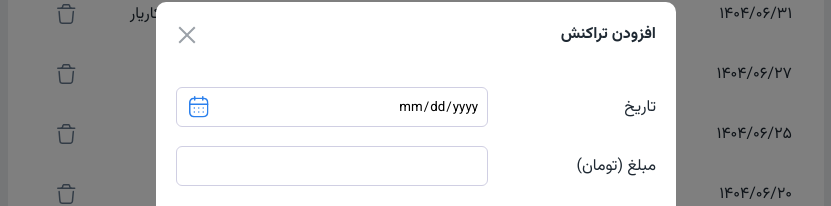
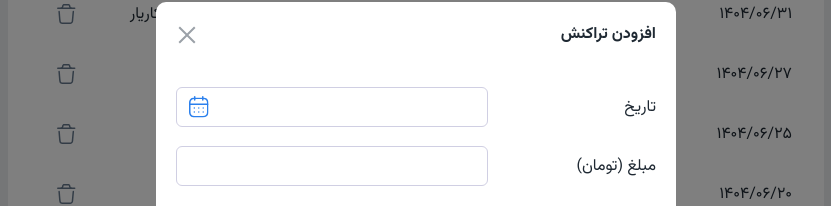
Before and after one commit to fardin-farrokhzad/Expence-Tracker, a React (Vite) app: page / in a window 1280 px wide. Both pictures are taken after a click on the button "افزودن تراکنش". Shown: the part 204-410 px from the top of the page, without its empty margins (224-1055 px from the left). Built offline with nearby package versions, Linux system fonts and the light colour scheme; data requests are answered from the project's data file.

Commit message:
date input placeholder made transparent

```diff
--- a/src/components/AddTransactionModal/AddTransactionModal.module.css
+++ b/src/components/AddTransactionModal/AddTransactionModal.module.css
@@ -122,6 +122,13 @@ input[type='date']::-webkit-calendar-picker-indicator {
   left: 8px;
   cursor: pointer;
 }
+.input {
+  color: transparent;
+}
+
+.filled {
+  color: #000;
+}
 
 .date input {
   text-align: right;
```
